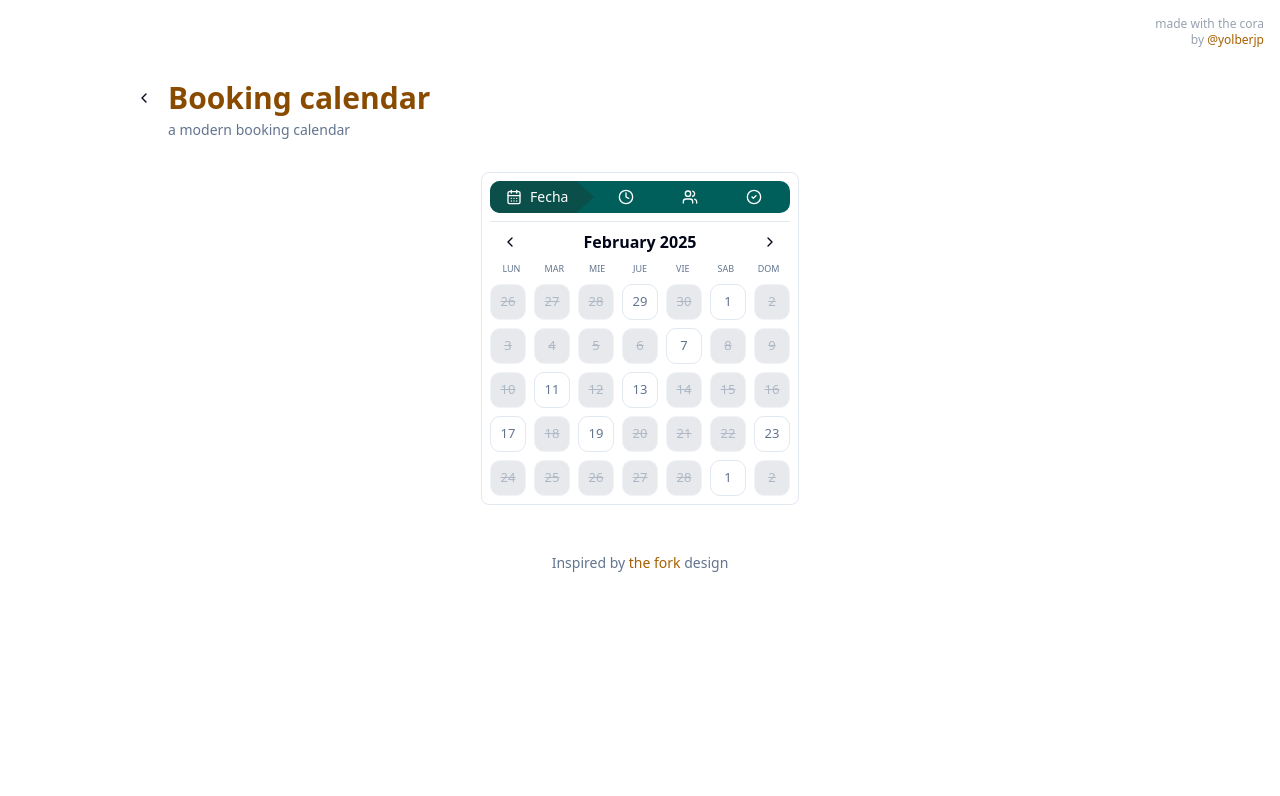
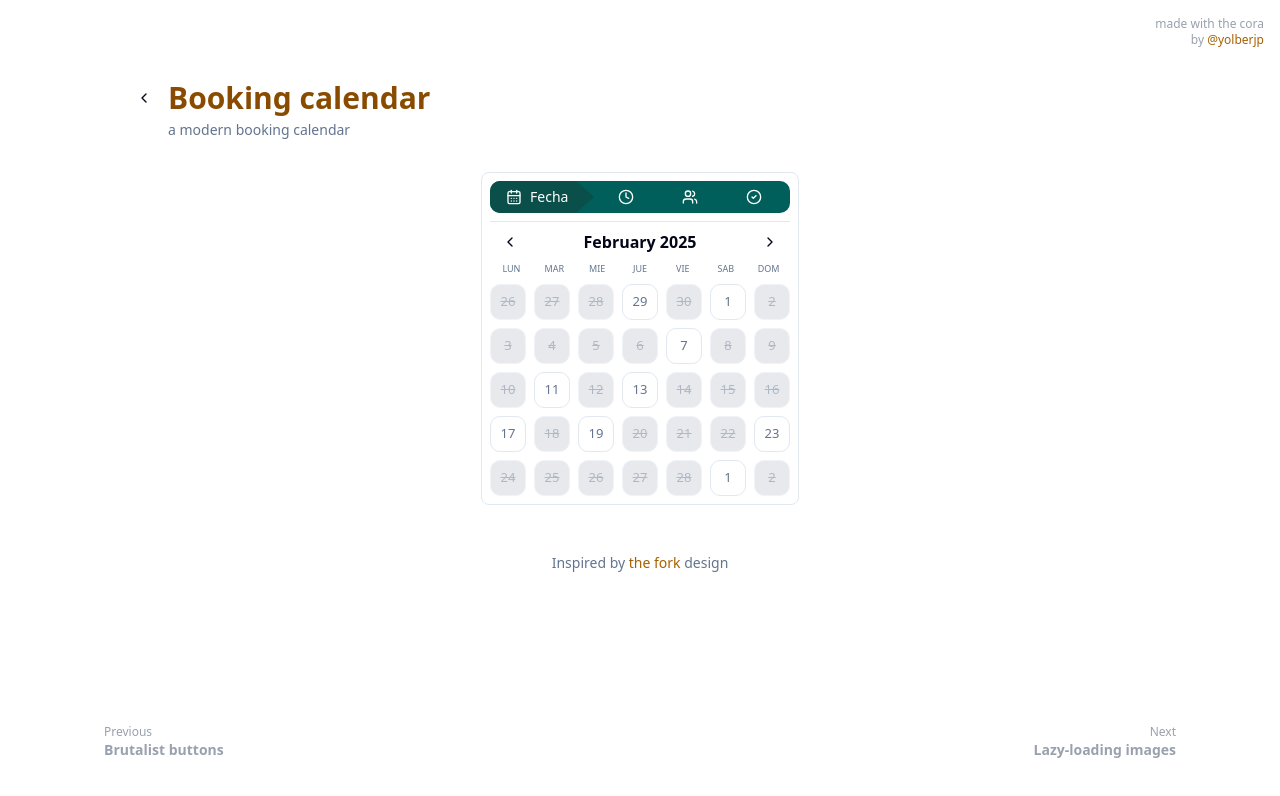
Before and after one commit to yolberjp/playground, a Next.js app: page /booking-calendar in a window 1280 px wide. Shown: the top 796 px of the page. Built offline with nearby package versions, Linux system fonts and the light colour scheme.

Commit message:
feat: Add item navigation component

```diff
--- /dev/null
+++ b/app/__shared/data/links.tsx
@@ -0,0 +1,25 @@
+import { Calendar, Image, RectangleHorizontal, Search } from "lucide-react";
+
+export const links = [
+    {
+      href: "/lazy-loading-images",
+      label: "Lazy-loading images",
+      icon: <Image />
+    },
+    {
+      href: "/debounced-search-input",
+      label: "Debounced search input",
+      icon: <Search />
+    },
+    {
+      href: "/brutalist-buttons",
+      label: "Brutalist buttons",
+      icon: <RectangleHorizontal />
+    },
+      {
+        href: "/booking-calendar",
+        label: "Booking calendar",
+        icon: <Calendar />
+      },
+
+  ];
--- /dev/null
+++ b/app/__shared/hooks/useItemNavigation.ts
@@ -0,0 +1,18 @@
+'use client'
+
+import { usePathname } from "next/navigation";
+import { links } from "../data/links";
+export const useItemNavigation = () => {
+
+    const pathname = usePathname();
+
+    const currentIndex = links.findIndex((item) => item.href === pathname);
+
+    const nextItem = currentIndex === links.length - 1 ? links[0] : links[currentIndex + 1];
+    const previousItem = currentIndex === 0 ? links[links.length - 1] : links[currentIndex - 1];
+
+    return {
+        nextItem,
+        previousItem,
+    }
+};
--- a/app/page.tsx
+++ b/app/page.tsx
@@ -1,30 +1,8 @@
 import { Separator } from "@/components/ui/separator";
-import { Calendar, Image, RectangleHorizontal, Search, Shapes } from "lucide-react";
+import { Shapes } from "lucide-react";
 import Link from "next/link";
+import { links } from "./__shared/data/links";
 
-const links = [
-  {
-    href: "/lazy-loading-images",
-    label: "Lazy-loading images",
-    icon: <Image />
-  },
-  {
-    href: "/debounced-search-input",
-    label: "Debounced search input",
-    icon: <Search />
-  },
-  {
-    href: "/brutalist-buttons",
-    label: "Brutalist buttons",
-    icon: <RectangleHorizontal />
-  },
-    {
-      href: "/booking-calendar",
-      label: "Booking calendar",
-      icon: <Calendar />
-    },
-
-];
 
 export default function Home() {
   return (
--- /dev/null
+++ b/components/item-navigation/item-navigation.tsx
@@ -0,0 +1,30 @@
+'use client'
+
+import { useItemNavigation } from "@/app/__shared/hooks/useItemNavigation";
+import { ArrowLeft, ArrowRight } from "lucide-react";
+import Link from "next/link";
+
+export default function ItemNavigation() {
+    const {previousItem, nextItem} = useItemNavigation();
+    return (
+            <div className="flex justify-between w-full text-xs py-10 text-gray-400 text-center md:text-right">
+                <Link href={previousItem.href} className="flex flex-col items-start group">
+                    <span className="text-xs flex flex-row items-center gap-1">
+                        <ArrowLeft className="w-4 h-4 opacity-0 -translate-x-2 group-hover:opacity-100 group-hover:translate-x-0 transition-all duration-300" />
+                        Previous
+                    </span>
+                    <span className="text-sm font-bold group-hover:text-yellow-700 transition-colors pl-5"> {previousItem.label}</span>
+                </Link>
+
+                <Link href={nextItem.href} className="flex flex-col items-end group">
+                    <span className="text-xs flex flex-row items-center gap-1">
+                        Next
+                        <ArrowRight className="w-4 h-4 opacity-0 translate-x-2 group-hover:opacity-100 group-hover:translate-x-0 transition-all duration-300" />
+                    </span>
+                    <span className="text-sm font-bold group-hover:text-yellow-700 transition-colors pr-5"> {nextItem.label}</span>
+                </Link>
+            </div>
+    )
+
+    // max-w-6xl pt-20 m-auto px-2 md:px-5 h-screen
+}
--- a/components/section/section.tsx
+++ b/components/section/section.tsx
@@ -1,6 +1,7 @@
 import { Button } from "@/components/ui/button";
 import { ChevronLeft } from "lucide-react";
 import Link from "next/link";
+import ItemNavigation from "../item-navigation/item-navigation";
 
 export default function Section({
     title,
@@ -14,7 +15,8 @@ export default function Section({
     credits?: React.ReactNode;
   }>){
     return (
-        <section className="flex flex-col gap-12 md:gap-8 row-start-2 items-center sm:items-start h-full">
+        <div className="flex flex-col justify-between h-full">
+          <section className="flex flex-col gap-12 md:gap-8 row-start-2 items-center sm:items-start">
             <header className="px-0 md:px-10 w-full">
               <div className="flex flex-row gap-1 w-full">
                 <Button variant="ghost" asChild>
@@ -26,14 +28,15 @@ export default function Section({
                 </div>
               </div>
             </header>
-
             <div className="flex items-center justify-center px-5 md:px-10 w-full">
               {children}
             </div>
-
             {credits && <footer className="flex justify-center w-full py-4">
               {credits}
             </footer>}
           </section>
+
+          <ItemNavigation />
+        </div>
       )
 }
```
Lines whose indentation alone changed are shown as unchanged.
